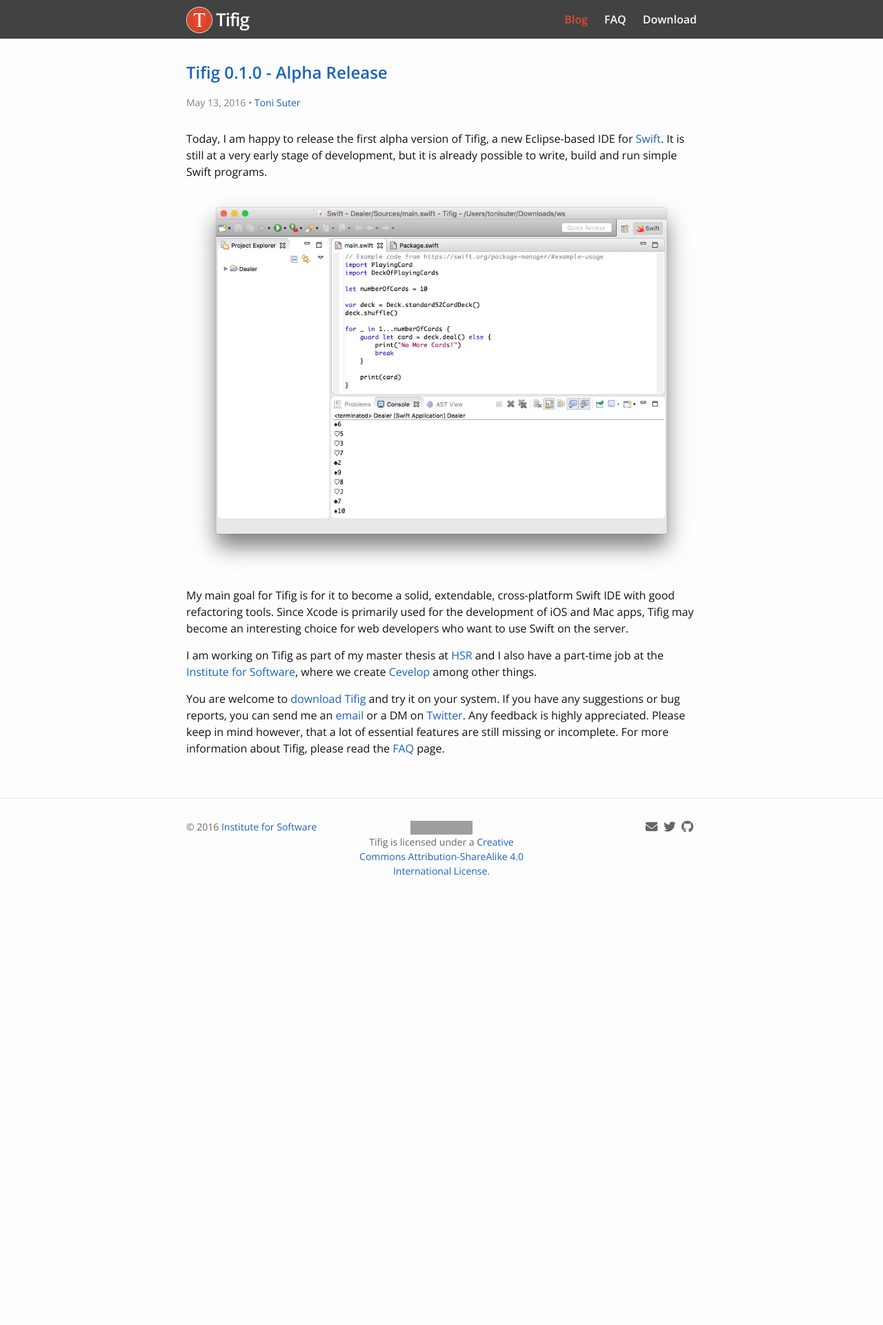
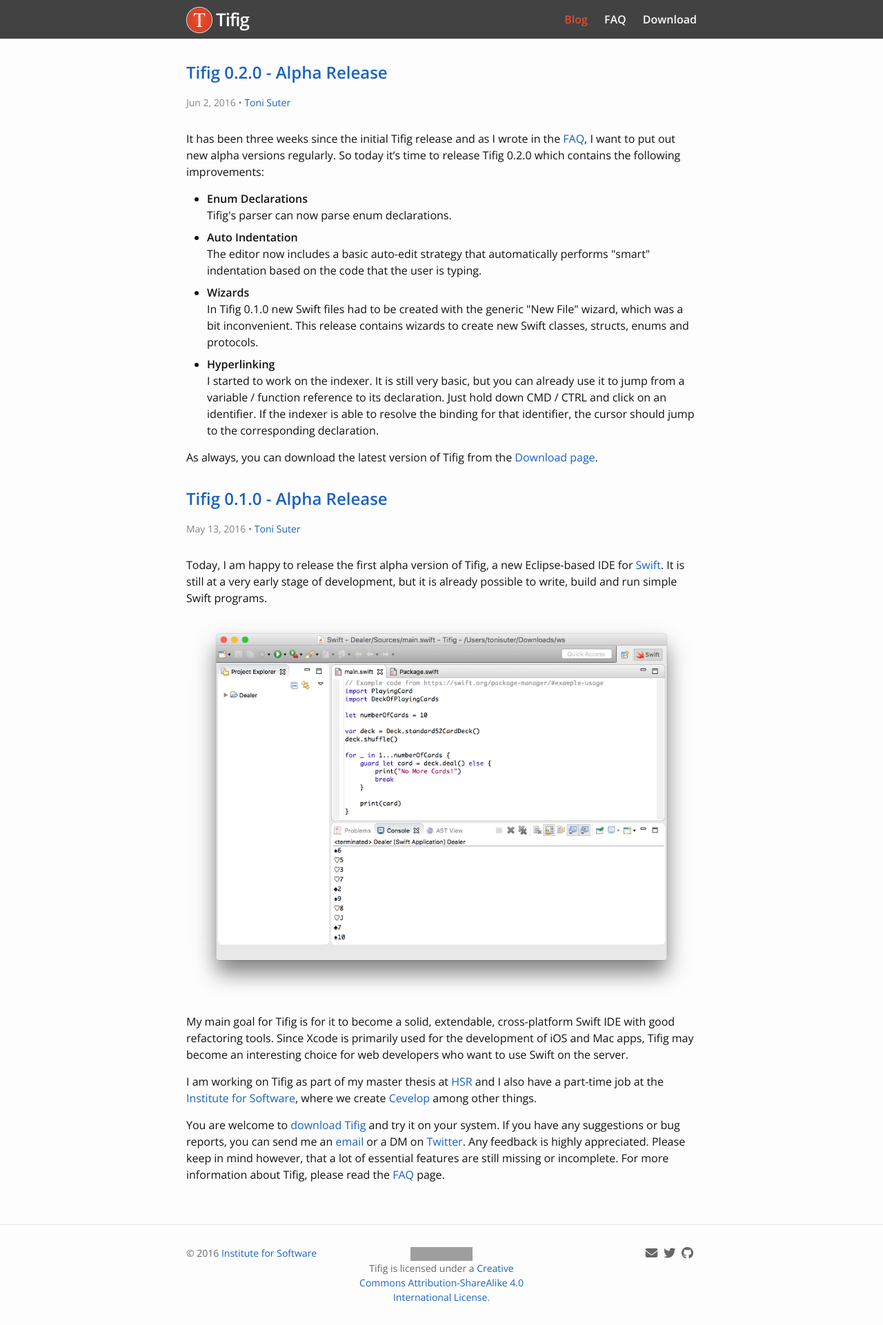
Before and after one commit to paulvi/tifig.net, a Jekyll site: the page built from index.html, in a window 1280 px wide. Shown: the whole page at 69% size. Built offline with Jekyll 4.4.1, drawn with Linux system fonts in a browser that asks for light colours; nearby versions of some CDN libraries; before the commit the page ends 1303 px from its top, so only the background shows below that; grey boxes are pictures that could not be loaded.

Commit message:
added post for Tifig 0.2.0

```diff
--- /dev/null
+++ b/_posts/2016-06-02-tifig-0-2-0-alpha-release.markdown
@@ -0,0 +1,45 @@
+---
+layout: post
+title:  "Tifig 0.2.0 - Alpha Release"
+date:   2016-06-02
+author_name: Toni Suter
+author_twitter_handle: tonisuter
+---
+It has been three weeks since the initial Tifig release and as I wrote in the [FAQ](/faq/), I want
+to put out new alpha versions regularly. So today it's time to release Tifig 0.2.0 which
+contains the following improvements:
+
+<ul class="release-notes">
+  <li>
+    <div class="release-note-title">Enum Declarations</div>
+    <div class="release-note-body">
+      Tifig's parser can now parse enum declarations.
+    </div>
+  </li>
+  <li>
+    <div class="release-note-title">Auto Indentation</div>
+    <div class="release-note-body">
+      The editor now includes a basic auto-edit strategy that automatically performs "smart" indentation
+      based on the code that the user is typing.
+    </div>
+  </li>
+  <li>
+    <div class="release-note-title">Wizards</div>
+    <div class="release-note-body">
+      In Tifig 0.1.0 new Swift files had to be created with the generic "New File" wizard, which
+      was a bit inconvenient. This release contains wizards to create new Swift classes, structs,
+      enums and protocols.
+    </div>
+  </li>
+  <li>
+    <div class="release-note-title">Hyperlinking</div>
+    <div class="release-note-body">
+      I started to work on the indexer. It is still very basic, but you can already use it to jump
+      from a variable / function reference to its declaration. Just hold down CMD / CTRL and click on
+      an identifier. If the indexer is able to resolve the binding for that identifier, the cursor should jump to
+      the corresponding declaration.
+    </div>
+  </li>
+</ul>
+
+As always, you can download the latest version of Tifig from the [Download page](/download/).
--- a/_sass/_layout.scss
+++ b/_sass/_layout.scss
@@ -225,3 +225,21 @@
     }
   }
 }
+
+.release-notes {
+  list-style-type: disc;
+
+  li {
+     b {
+      font-weight:600;
+    }
+  }
+}
+
+.release-note-title {
+  font-weight:600;
+}
+
+.release-note-body {
+  margin-bottom:8px;
+}
--- a/download.html
+++ b/download.html
@@ -7,7 +7,7 @@
 <h2>Download & Installation</h2>
 <h3>OS X</h3>
 <ol>
-  <li>Download the current version of Tifig for OS X: <a href="http://tifig-downloads.s3.amazonaws.com/tifig-0.1.0-201605130914-macosx.cocoa.x86_64.tar.gz">Alpha Release 0.1.0 (64-Bit)</a></li>
+  <li>Download the current version of Tifig for OS X: <a href="http://tifig-downloads.s3.amazonaws.com/tifig-0.2.0-201606021314-macosx.cocoa.x86_64.tar.gz">Alpha Release 0.2.0 (64-Bit)</a></li>
   <li>Install Java 8 (<a href="http://stackoverflow.com/a/28635465/624631">Instructions for OS X</a>)</li>
   <li>Install <a href="https://developer.apple.com/xcode/">Xcode</a></li>
   <li>Install a recent <a href="https://swift.org/download/#snapshots">Swift 3.0 Trunk Development Snapshot</a></li>
@@ -16,7 +16,7 @@
 
 <h3>Ubuntu</h3>
 <ol>
-  <li>Download the current version of Tifig for Ubuntu: <a href="http://tifig-downloads.s3.amazonaws.com/tifig-0.1.0-201605130914-linux.gtk.x86_64.tar.gz">Alpha Release 0.1.0 (64-Bit)</a></li>
+  <li>Download the current version of Tifig for Ubuntu: <a href="http://tifig-downloads.s3.amazonaws.com/tifig-0.2.0-201606021314-linux.gtk.x86_64.tar.gz">Alpha Release 0.2.0 (64-Bit)</a></li>
   <li>Install Java 8 (<a href="http://askubuntu.com/a/464894">Instructions for Ubuntu</a>)</li>
   <li>Install a recent <a href="https://swift.org/download/#snapshots">Swift 3.0 Trunk Development Snapshot</a></li>
   <li>
```
Also changed, not shown: _posts/2016-05-13-tifig-0-1-0-alpha-release.markdown (+4 -4 lines).
